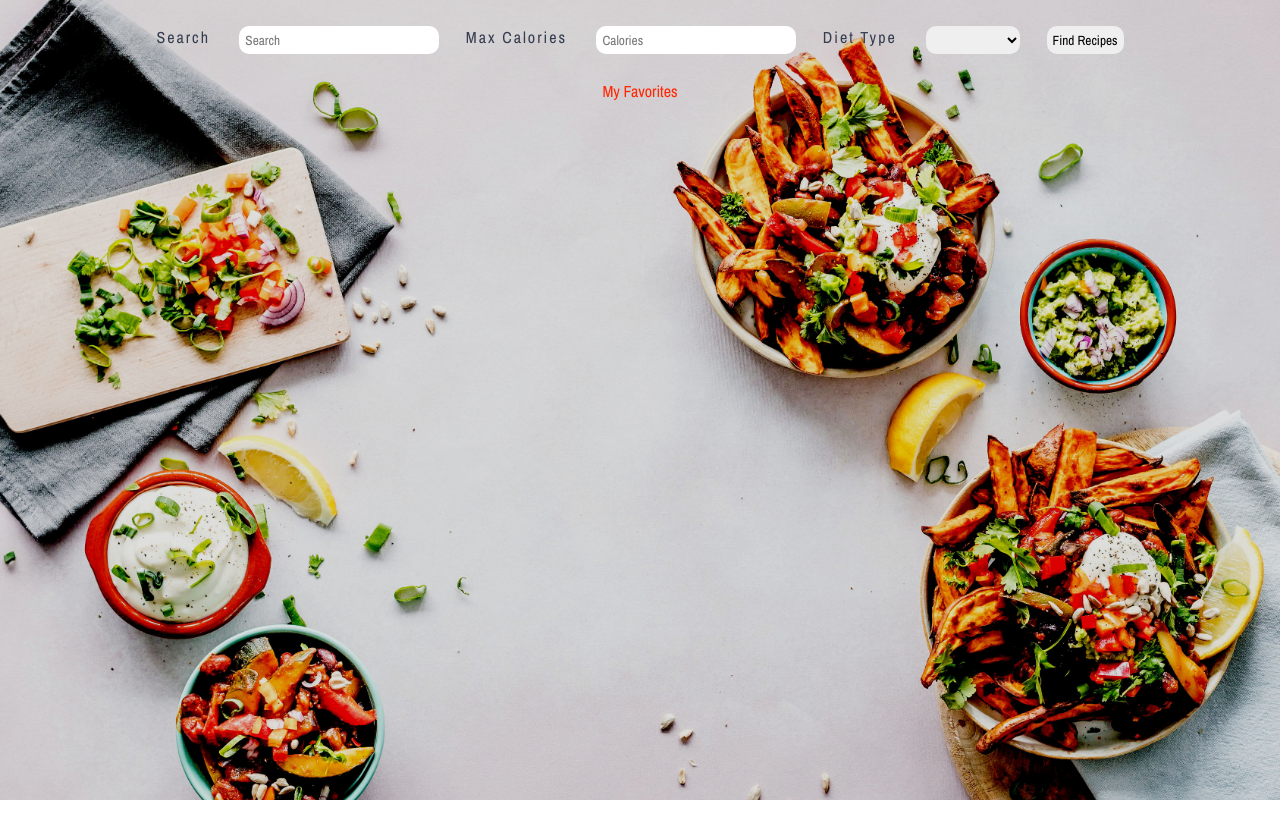
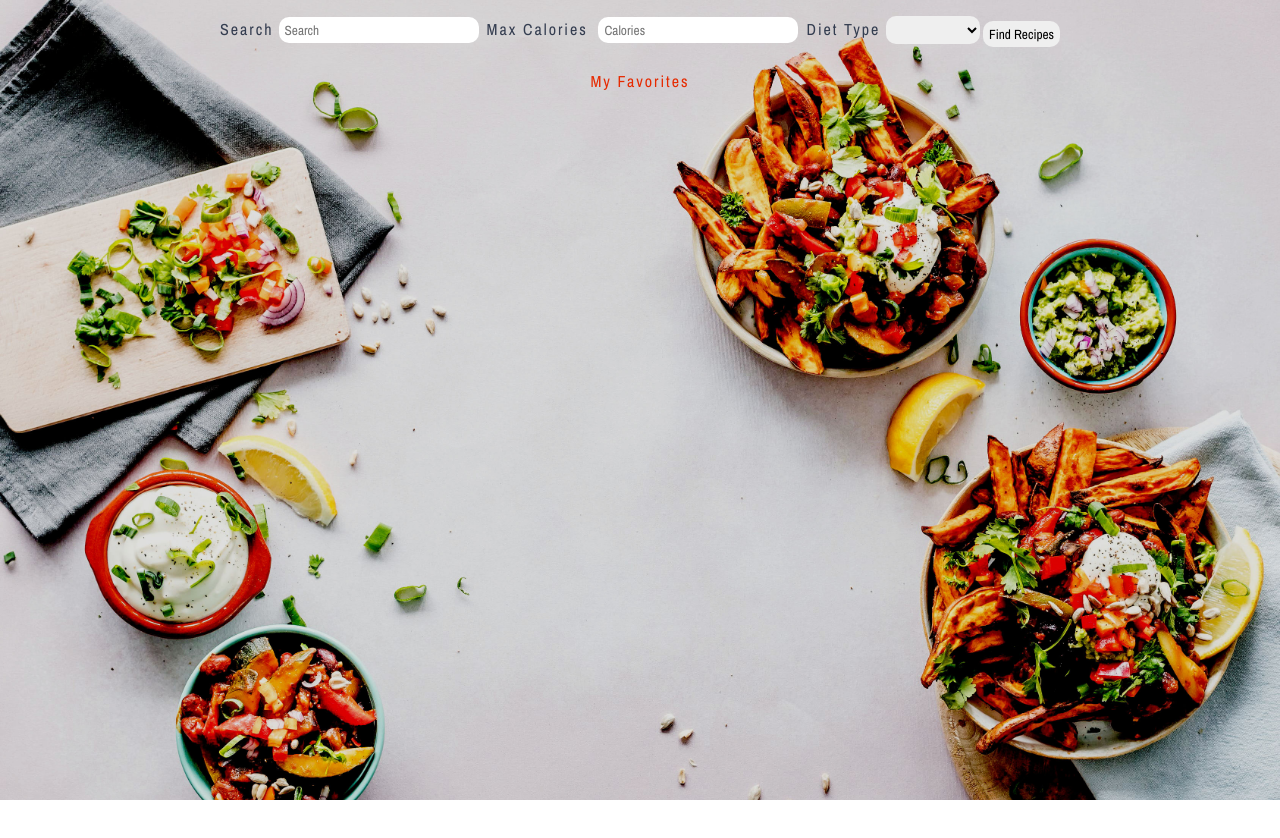
Before and after one commit to emilyBiegas/AngularGroupProject, an Angular app: page /search-criteria in a window 1280 px wide. Shown: the top 838 px of the page. Before the commit the page ends 800 px from the top, so only its background shows below. Built offline with nearby package versions, Linux system fonts and the light colour scheme.

Commit message:
brushing up css

```diff
--- a/src/app/favorites/favorites.component.css
+++ b/src/app/favorites/favorites.component.css
@@ -11,10 +11,14 @@ h1 {
   font-size: 20px;
 }
 
+.fa-times {
+  margin-left: 40px;
+}
+
 span {
   display: flex;
   justify-content: center;
-  align-items: space-between;
+  align-items: space-around;
   width: 100%;
   margin-top: 20px;
 }
--- a/src/app/search-criteria/search-criteria.component.css
+++ b/src/app/search-criteria/search-criteria.component.css
@@ -1,38 +1,29 @@
-/* .mStyling {
-  height: 400px;
-  width: 700px;
-} */
-
 .bod {
   height: 100vh;
-  width: 100vh;
   background-image: linear-gradient(
     to bottom,
     rgba(192, 192, 192, 1),
     rgb(110, 128, 128)
   );
   background-repeat: no-repeat;
+  display: flex;
+  justify-content: center;
 }
 .noBg {
   background-image: none;
 }
+
 #fav {
-  position: absolute;
-  top: 10vh;
-  left: 20%;
-  transform: translate(-50%);
-  color: rgb(255, 38, 0);
-}
-
-#fav:hover {
-  color: coral;
+  color: rgb(230, 42, 0);
+  text-align: center;
 }
 
 input {
   box-shadow: none;
   border: none;
-  border-radius: 10px;
+  border-radius: 5px;
   padding: 4px 6px;
+  margin: 5px;
 }
 
 button {
@@ -40,51 +31,36 @@ button {
   border-radius: 10px;
   border: none;
   padding: 4px 6px;
+  margin-top: 8px;
 }
-input {
-  width: 20vh;
-  border-radius: 10px;
-  padding: 4px, 6px;
-}
+
 #diet-type {
   padding: 4px 6px;
   border-radius: 10px;
   border: none;
   padding: 4px, 6px;
 }
-.form {
-  border-radius: 20px;
-  width: 30vh;
-  padding: 2px;
 
-  justify-content: space-evenly;
-}
 section {
-  position: absolute;
-  width: 60vh;
   display: flex;
   flex-direction: column;
-  align-items: center;
-  left: 50%;
-  top: 5%;
-  display: block;
-  transform: translate(-20%, -50%);
   color: rgb(52, 61, 80);
   letter-spacing: 2px;
-  margin-bottom: 20px;
 }
 
 form {
   display: flex;
-  flex-direction: row;
+  flex-direction: column;
+  align-items: center;
   justify-content: space-around;
-  margin-top: 20px;
+  margin-top: 10px;
   margin-bottom: 20px;
 }
 
 label {
   margin-right: 3px;
 }
+
 @media only screen and (min-width: 768px) {
   .bod {
     height: 100vh;
@@ -95,12 +71,6 @@ label {
   }
   .noBg {
     background-image: none;
-  }
-  #fav {
-    position: absolute;
-    left: 50%;
-    transform: translate(-50%);
-    color: rgb(255, 38, 0);
   }
 
   #fav:hover {
@@ -132,31 +102,15 @@ label {
     border: none;
     padding: 4px, 6px;
   }
-  .form {
-    border-radius: 20px;
-    width: 100%;
-    padding: 2px;
-  }
-  section {
-    position: absolute;
-    width: 80%;
-    display: flex;
-    flex-direction: column;
-    align-items: center;
-    left: 50%;
-    top: 5%;
-    display: block;
-    transform: translate(-50%, -50%);
-    color: rgb(52, 61, 80);
-    letter-spacing: 2px;
-  }
 
   form {
     display: flex;
     flex-direction: row;
     justify-content: space-around;
-    margin-top: 20px;
-    margin-bottom: 20px;
+    top: 5%;
+    border-radius: 20px;
+    width: 100%;
+    padding: 2px;
   }
 
   label {
--- a/src/app/search-criteria/search-criteria.component.html
+++ b/src/app/search-criteria/search-criteria.component.html
@@ -5,34 +5,41 @@
       #searchForm="ngForm"
       (ngSubmit)="doSearch(searchForm.value)"
     >
-      <label for="search">Search</label>
-      <input
+      <label
+        >Search<input
           id="search"
           name="search"
           type="text"
           placeholder="Search"
           ngModel
-      />
-      <label for="calories">Max Calories</label>
+      /></label>
+
+      <label
+        >Max Calories
         <input
           id="calories"
           name="calories"
           type="text"
           placeholder="Calories"
           ngModel
-      />
-      <label for="diet-type">Diet Type</label>
+      /></label>
+
+      <label
+        >Diet Type
         <select name="diet" id="diet-type" class="diet-options" ngModel>
           <option value="balanced">Balanced</option>
           <option value="high-protein">High Protein</option>
           <option value="low-carb">Low Carb</option>
           <option value="low-fat">Low Fat</option>
-      </select>
+        </select></label
+      >
+
       <button type="submit">
         Find Recipes
       </button>
     </form>
+    <a id="fav" routerLink="/favorites">My Favorites</a>
   </section>
-  <a id="fav" routerLink="/favorites">My Favorites</a>
+</main>
+
 <app-recipe-list [recipes]="recipes"></app-recipe-list>
-</main>
```
Lines whose indentation alone changed are shown as unchanged.
